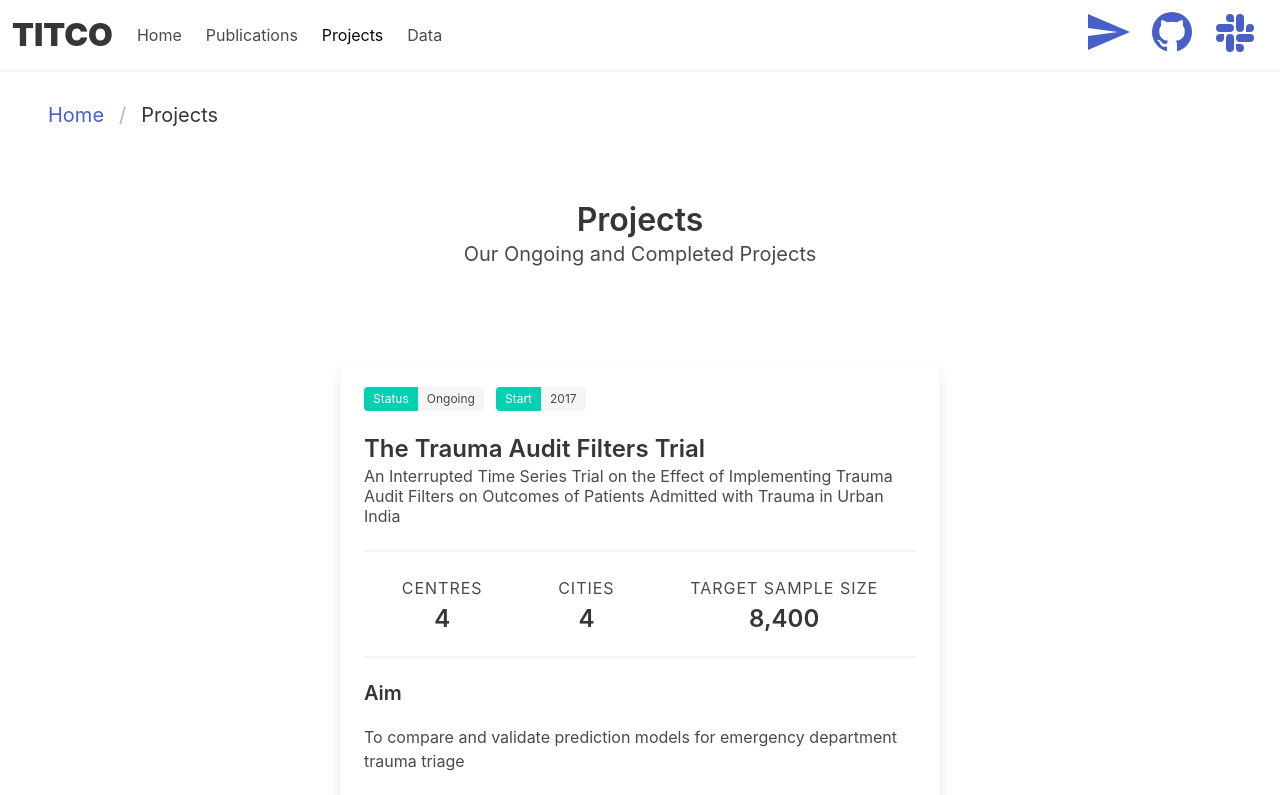
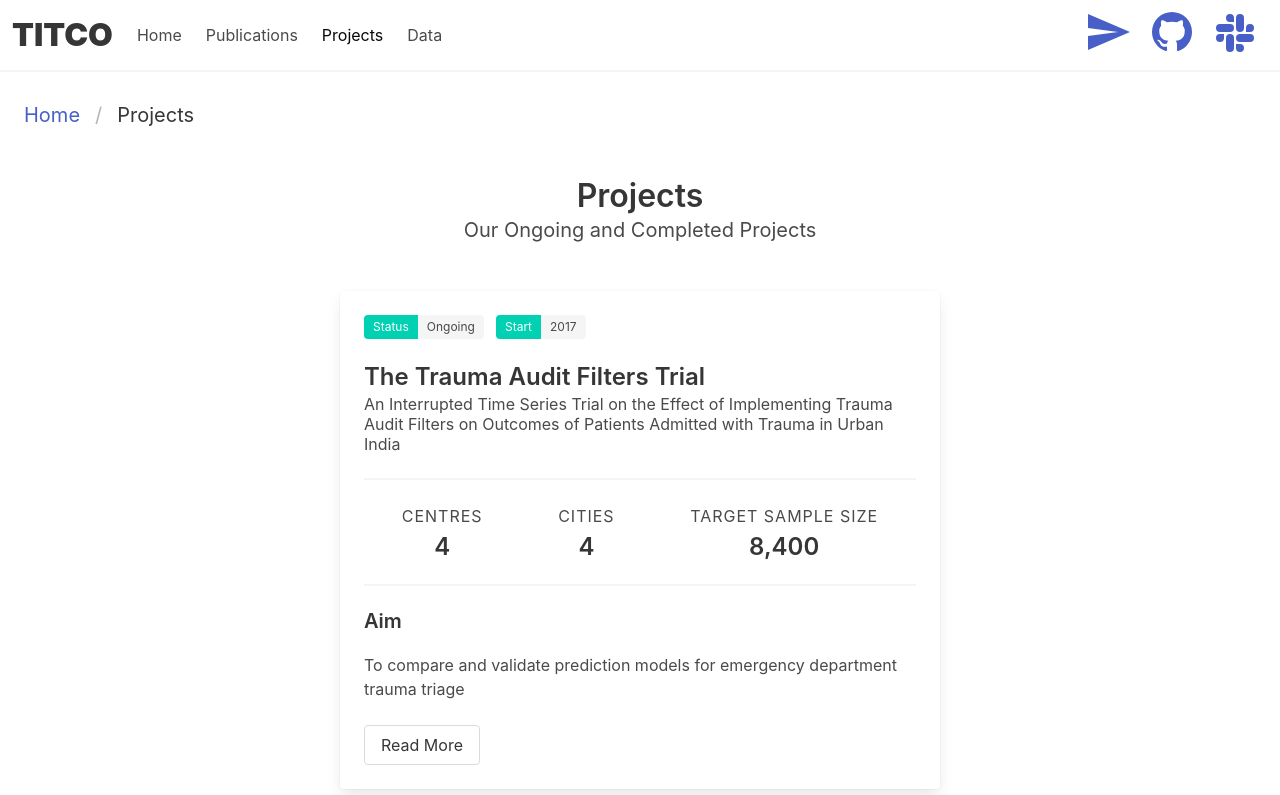
Before and after one commit to martingerdin/titco.org, a Next.js app: page /projects in a window 1280 px wide. Shown: the top 795 px of the page. Built offline with nearby package versions, Linux system fonts and the light colour scheme.

Commit message:
Reduce section padding

```diff
--- a/components/Breadcrumb.tsx
+++ b/components/Breadcrumb.tsx
@@ -8,7 +8,7 @@ interface breadcrumbProps {
 
 export function Breadcrumb({ pathNames, currentPageName = null }: breadcrumbProps) {
   return (
-    <div className="section" style={{paddingBottom: "1.5rem"}}>
+    <div className="section" style={{paddingTop: "3rem"}}>
 	<nav className="breadcrumb is-medium" aria-label="breadcrumbs">
 	    <ul>
 		<li><Link href="/"><a>Home</a></Link></li>
--- a/components/ProjectLevel.tsx
+++ b/components/ProjectLevel.tsx
@@ -5,7 +5,9 @@ interface projectLevelProps {
 
 export function ProjectLevel({ levelItems, isSmall = false }: projectLevelProps) {
   return (
-    <nav className="level">
+    <nav
+      className="level"
+    >
 	{levelItems.map((item, key) => {
           return (
             <div className="level-item has-text-centered" key={key}>
--- a/styles/styles.scss
+++ b/styles/styles.scss
@@ -3,4 +3,7 @@
     color: black;
 }
 
+$section-padding: 1.5rem 1.5rem;
+$section-padding-desktop: 1.5rem 1.5rem;
+
 @import "~bulma/bulma.sass";
```
Also changed, not shown: pages/projects/[id].tsx (+10 -3 lines).
